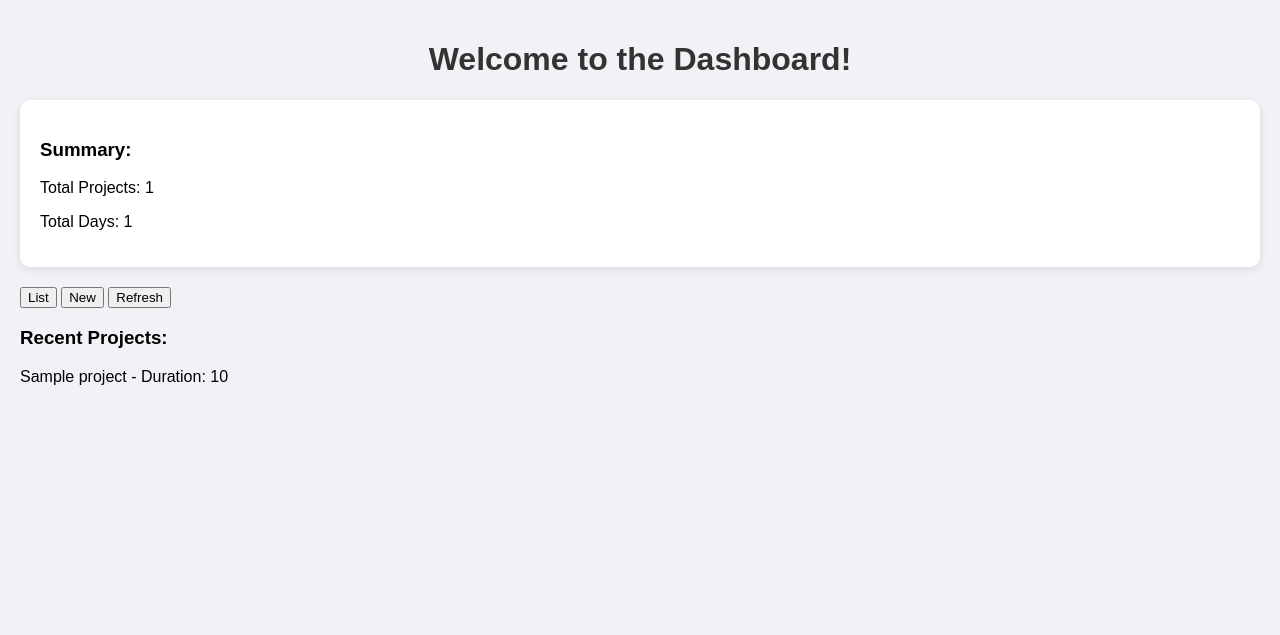
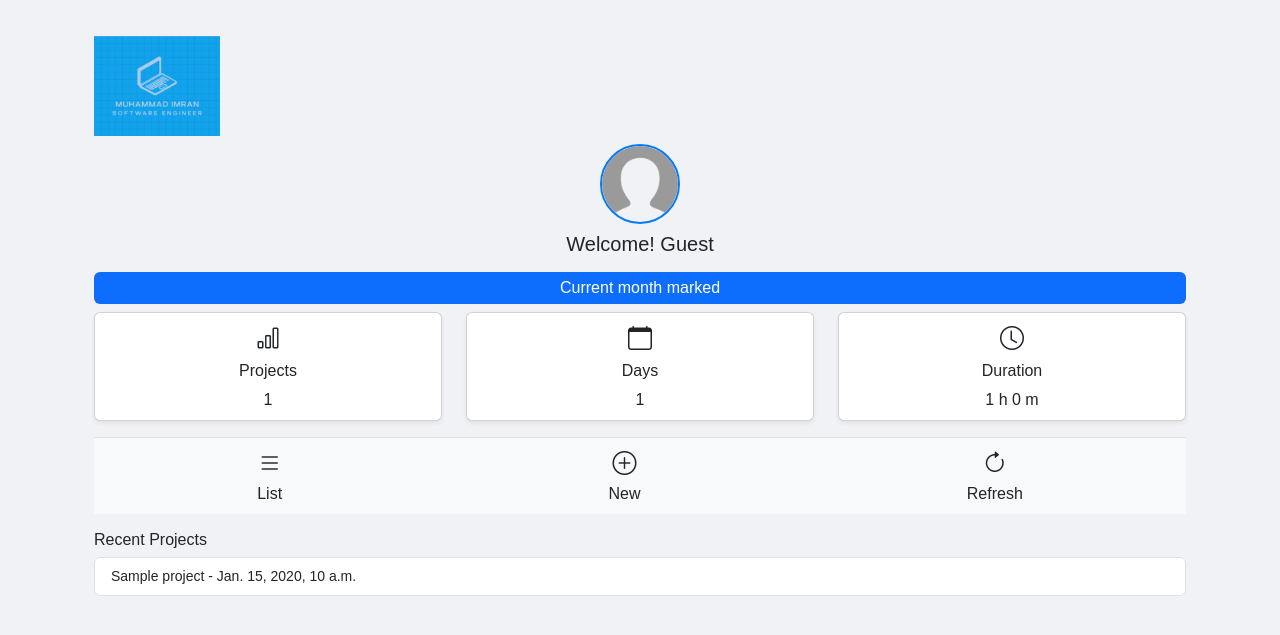
Before and after one commit to imranroy/timesheet_project, a Django app: template dashboard/templates/dashboard/dashboard.html in a window 1280 px wide. Shown: the top 635 px of the page. Run offline with Django 3.2, Linux system fonts and the light colour scheme; the template is opened without the code that fills it: most values are stand-ins (such as "Sample title", 1, 10 or a date in 2020).

Commit message:
Updated project forms and templates

```diff
--- a/dashboard/templates/dashboard/base.html
+++ b/dashboard/templates/dashboard/base.html
@@ -3,9 +3,18 @@
 <html>
 
 <head>
+    <meta charset="UTF-8">
     <title>Dashboard</title>
-    <link rel="stylesheet" href="{% static 'dashboard/style.css' %}">
+    <!-- Bootstrap CSS -->
+    <link href="https://cdn.jsdelivr.net/npm/bootstrap@5.3.2/dist/css/bootstrap.min.css" rel="stylesheet">
+
+    <!-- Bootstrap Icons -->
+    <link rel="stylesheet" href="https://cdn.jsdelivr.net/npm/bootstrap-icons@1.10.5/font/bootstrap-icons.css">
+
+    {% load static %}
+    <link rel="stylesheet" href="{% static 'css/style.css' %}">
 </head>
+
 
 <body>
     <div class="container">
--- a/dashboard/templates/dashboard/dashboard.html
+++ b/dashboard/templates/dashboard/dashboard.html
@@ -1,25 +1,84 @@
-{% extends "dashboard/base.html" %}
+{% extends 'dashboard/base.html' %}
+
 {% block content %}
-<h1>Welcome to the Dashboard!</h1>
 
-<div class="summary">
-    <h3>Summary:</h3>
-    <p>Total Projects: {{ total_projects }}</p>
-    <p>Total Days: {{ total_days }}</p>
+<div class="container my-3">
+
+    <!-- Top Logo -->
+    <div class="text-left mb-2">
+        <img src="/static/logo.png" alt="Logo" style="height: 100px;">
     </div>
 
-<div class="action-buttons">
-    <button onclick="location.href='{% url 'project_list' %}'">List</button>
-    <button onclick="location.href='{% url 'project_create' %}'">New</button>
-    <button onclick="location.href='{% url 'dashboard' %}'">Refresh</button>
+    <!-- Profile Section -->
+    <div class="text-center">
+        <img src="/static/profile_placeholder.png" class="rounded-circle" alt="Profile Picture"
+            style="width: 80px; height: 80px; object-fit: cover; border: 2px solid #007bff;">
+        <h5 class="mt-2">Welcome! {{ user.username|default:'Guest' }}</h5>
     </div>
 
-<div class="recent-projects">
-    <h3>Recent Projects:</h3>
-    <ul>
+    <!-- Current Month Marked -->
+    <div class="bg-primary text-white text-center py-1 mt-3 rounded">Current month marked</div>
+
+    <!-- Stats Cards -->
+    <div class="row text-center mt-2">
+        <div class="col-4">
+            <div class="card shadow-sm">
+                <div class="card-body p-2">
+                    <i class="bi bi-bar-chart" style="font-size: 1.5rem;"></i>
+                    <h6 class="mt-1">Projects</h6>
+                    <p class="mb-0">{{ total_projects }}</p>
+                </div>
+            </div>
+        </div>
+        <div class="col-4">
+            <div class="card shadow-sm">
+                <div class="card-body p-2">
+                    <i class="bi bi-calendar" style="font-size: 1.5rem;"></i>
+                    <h6 class="mt-1">Days</h6>
+                    <p class="mb-0">{{ total_days|floatformat:0 }}</p>
+                </div>
+            </div>
+        </div>
+        <div class="col-4">
+            <div class="card shadow-sm">
+                <div class="card-body p-2">
+                    <i class="bi bi-clock" style="font-size: 1.5rem;"></i>
+                    <h6 class="mt-1">Duration</h6>
+                    <p class="mb-0">{{ total_days|floatformat:0 }} h 0 m</p>
+                </div>
+            </div>
+        </div>
+    </div>
+
+    <!-- Bottom Navigation Bar -->
+    <div class="bg-light border-top mt-3 py-2 d-flex justify-content-around">
+        <a href="{% url 'project_list' %}" class="text-center text-decoration-none text-dark">
+            <i class="bi bi-list" style="font-size: 1.5rem;"></i><br>List
+        </a>
+        <a href="{% url 'project_create' %}" class="text-center text-decoration-none text-dark">
+            <i class="bi bi-plus-circle" style="font-size: 1.5rem;"></i><br>New
+        </a>
+        <a href="" onclick="location.reload()" class="text-center text-decoration-none text-dark">
+            <i class="bi bi-arrow-clockwise" style="font-size: 1.5rem;"></i><br>Refresh
+        </a>
+    </div>
+
+    <!-- Recent Projects Section -->
+    <div class="mt-3">
+        <h6>Recent Projects</h6>
+        {% if recent_projects %}
+        <ul class="list-group">
             {% for project in recent_projects %}
-        <p>{{ project.name }} - Duration: {{ project.duration }}</p>
+            <li class="list-group-item small">
+                {{ project.name }} - {{ project.date }}
+            </li>
             {% endfor %}
         </ul>
+        {% else %}
+        <p class="text-center text-muted">No projects found.</p>
+        {% endif %}
     </div>
+
+</div>
+
 {% endblock %}
--- a/timesheet_project/settings.py
+++ b/timesheet_project/settings.py
@@ -55,7 +55,9 @@ ROOT_URLCONF = 'timesheet_project.urls'
 TEMPLATES = [
     {
         'BACKEND': 'django.template.backends.django.DjangoTemplates',
-        'DIRS': [],
+        'DIRS': [
+            BASE_DIR / 'dashboard' / 'templates',
+        ],
         'APP_DIRS': True,
         'OPTIONS': {
             'context_processors': [
```
Also changed, not shown: dashboard/admin.py (+12 -2 lines), dashboard/forms.py (+30 -7 lines), dashboard/models.py (+8 -1 lines), dashboard/views.py (+24 -12 lines), dashboard/migrations/0004_alter_project_activity.py (added), dashboard/static/logo.png (added), dashboard/static/profile_placeholder.png (added), db.sqlite3. Lines whose indentation alone changed are shown as unchanged.
